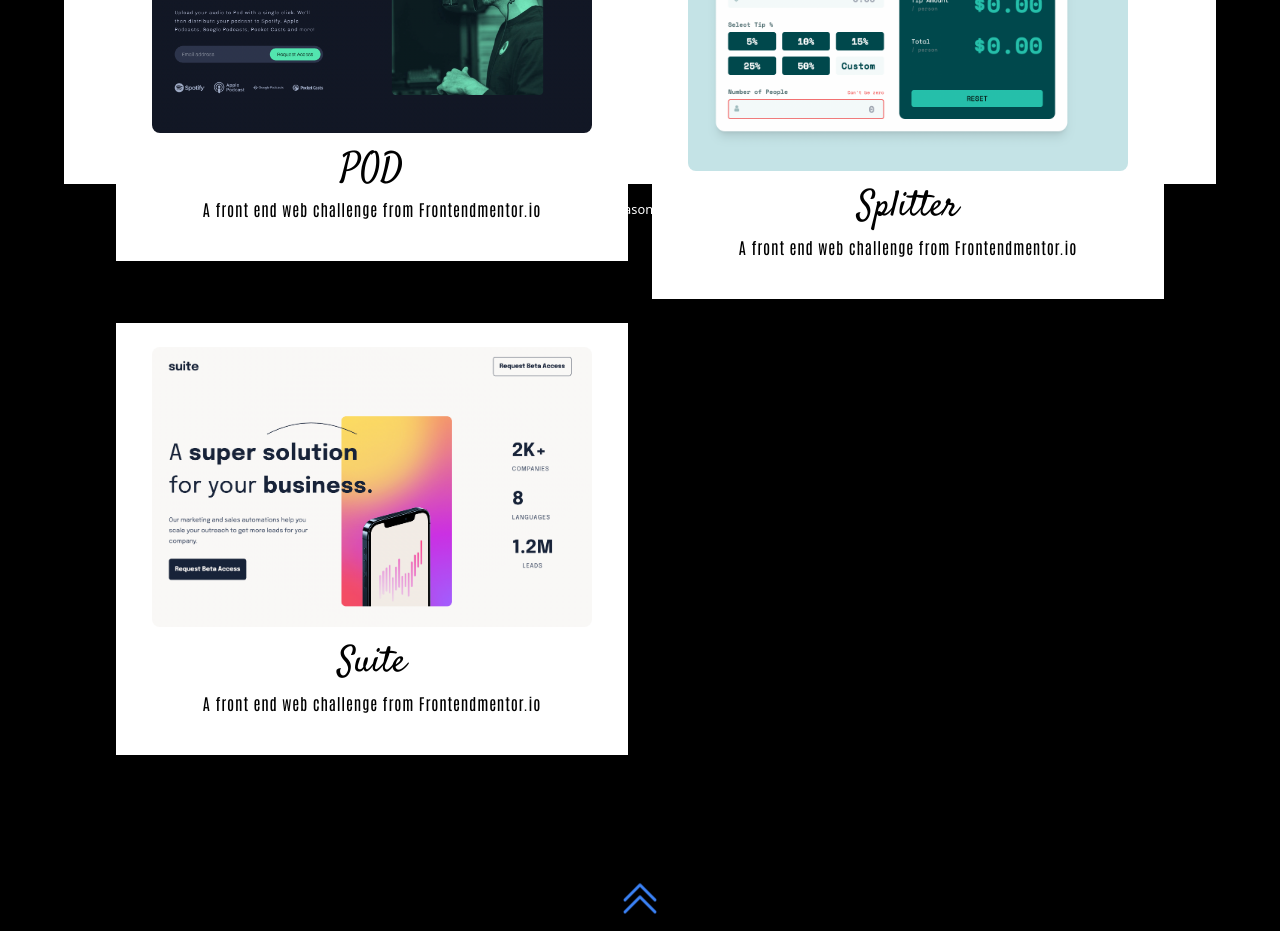
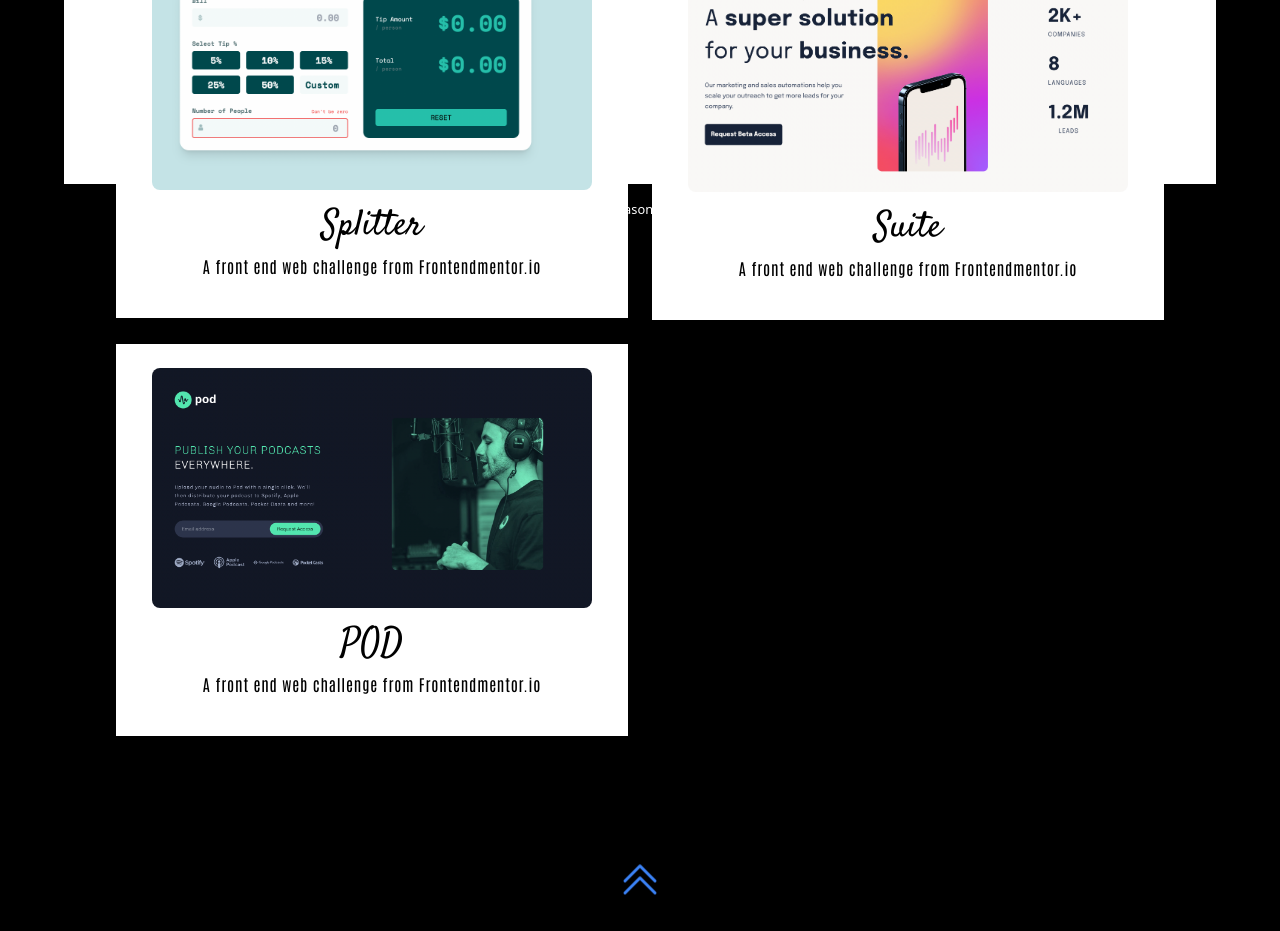
Before and after one commit to mdubelbeis/portfolio-v2, a React (Vite) app: page / in a window 1280 px wide. Shown: the part 3080-4011 px from the top of the page. Built offline with nearby package versions, Linux system fonts and the light colour scheme.

Commit message:
corrected link to project

```diff
--- a/src/App.tsx
+++ b/src/App.tsx
@@ -28,7 +28,7 @@ const PROJECTS = [
     projectBgImg: '/assets/imgs/project-imgs/sunny-side-agency.png',
     projectName: 'Sunny Side Agency',
     projectText: 'A front end web challenge from Frontendmentor.io',
-    projectTech: ['React-Ts', 'Tailwind CSS'],
+    projectTech: ['React', 'Tailwind CSS'],
   },
   {
     id: 4,
@@ -36,31 +36,31 @@ const PROJECTS = [
     projectBgImg: '/assets/imgs/project-imgs/snap.png',
     projectName: 'Snap',
     projectText: 'A front end web challenge from Frontendmentor.io',
-    projectTech: ['React-Ts', 'Tailwind CSS'],
+    projectTech: ['React', 'Tailwind CSS'],
   },
   {
     id: 5,
+    projectLink: 'https://tip-calculator-rose-eight.vercel.app/',
+    projectBgImg: '/assets/imgs/project-imgs/splitter.png',
+    projectName: 'Splitter',
+    projectText: 'A front end web challenge from Frontendmentor.io',
+    projectTech: ['React', 'Tailwind CSS'],
+  },
+  {
+    id: 6,
+    projectLink: 'https://suite-landing-page-one.vercel.app/',
+    projectBgImg: '/assets/imgs/project-imgs/suite.png',
+    projectName: 'Suite',
+    projectText: 'A front end web challenge from Frontendmentor.io',
+    projectTech: ['React', 'Tailwind CSS'],
+  },
+  {
+    id: 7,
     projectLink: 'https://pod-request-access-landing-page-blue.vercel.app/',
     projectBgImg: '/assets/imgs/project-imgs/pod.png',
     projectName: 'POD',
     projectText: 'A front end web challenge from Frontendmentor.io',
-    projectTech: ['React-Ts', 'Tailwind CSS'],
-  },
-  {
-    id: 6,
-    projectLink: 'https://tip-calculator-rose-eight.vercel.app/',
-    projectBgImg: '/assets/imgs/project-imgs/splitter.png',
-    projectName: 'Splitter',
-    projectText: 'A front end web challenge from Frontendmentor.io',
-    projectTech: ['React-Ts', 'Tailwind CSS'],
-  },
-  {
-    id: 7,
-    projectLink: 'https://tip-calculator-rose-eight.vercel.app/',
-    projectBgImg: '/assets/imgs/project-imgs/suite.png',
-    projectName: 'Suite',
-    projectText: 'A front end web challenge from Frontendmentor.io',
-    projectTech: ['React-Ts', 'Tailwind CSS'],
+    projectTech: ['HTML', 'Tailwind CSS'],
   },
   // {
   //   id: 8,
```
